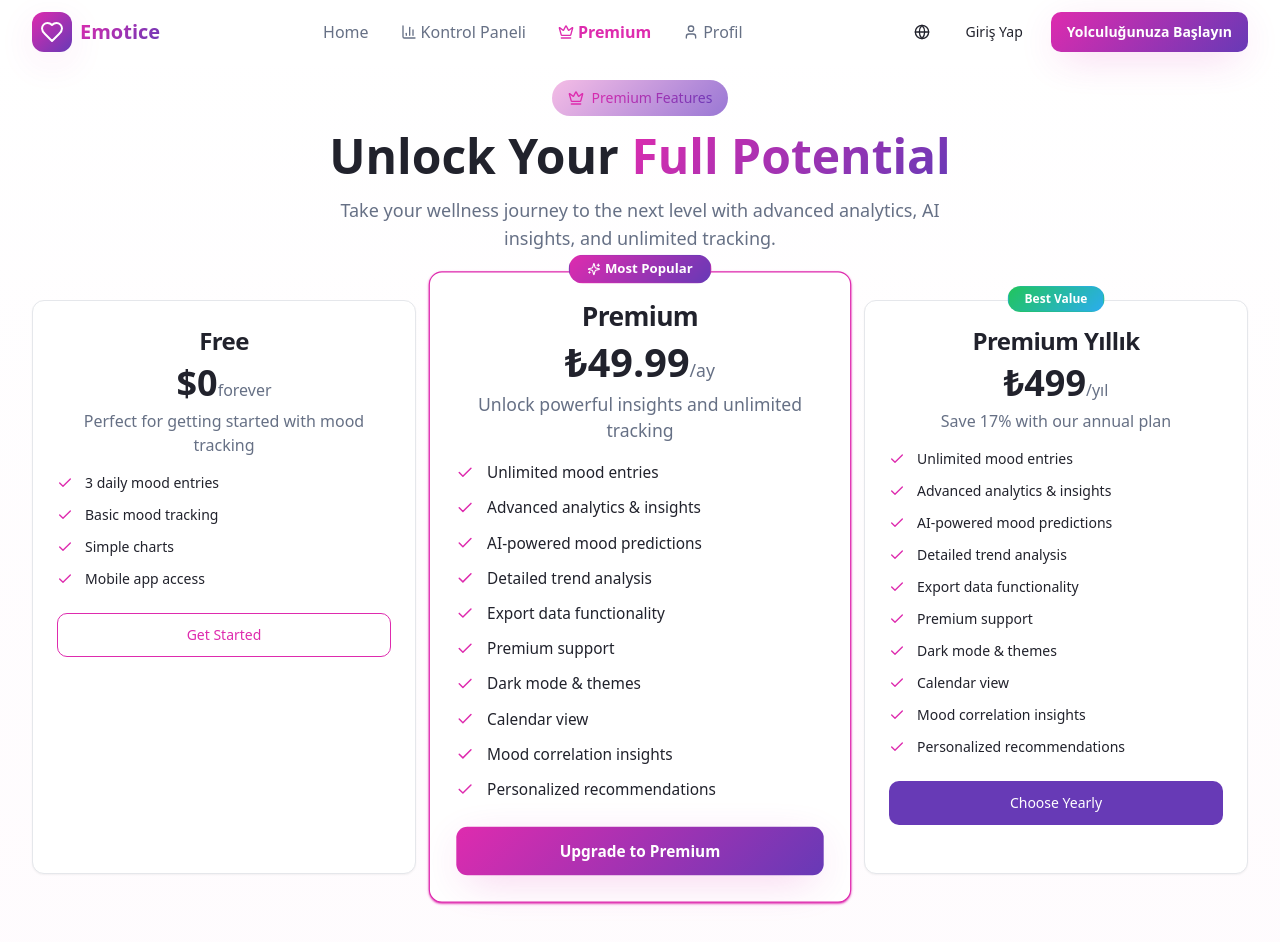
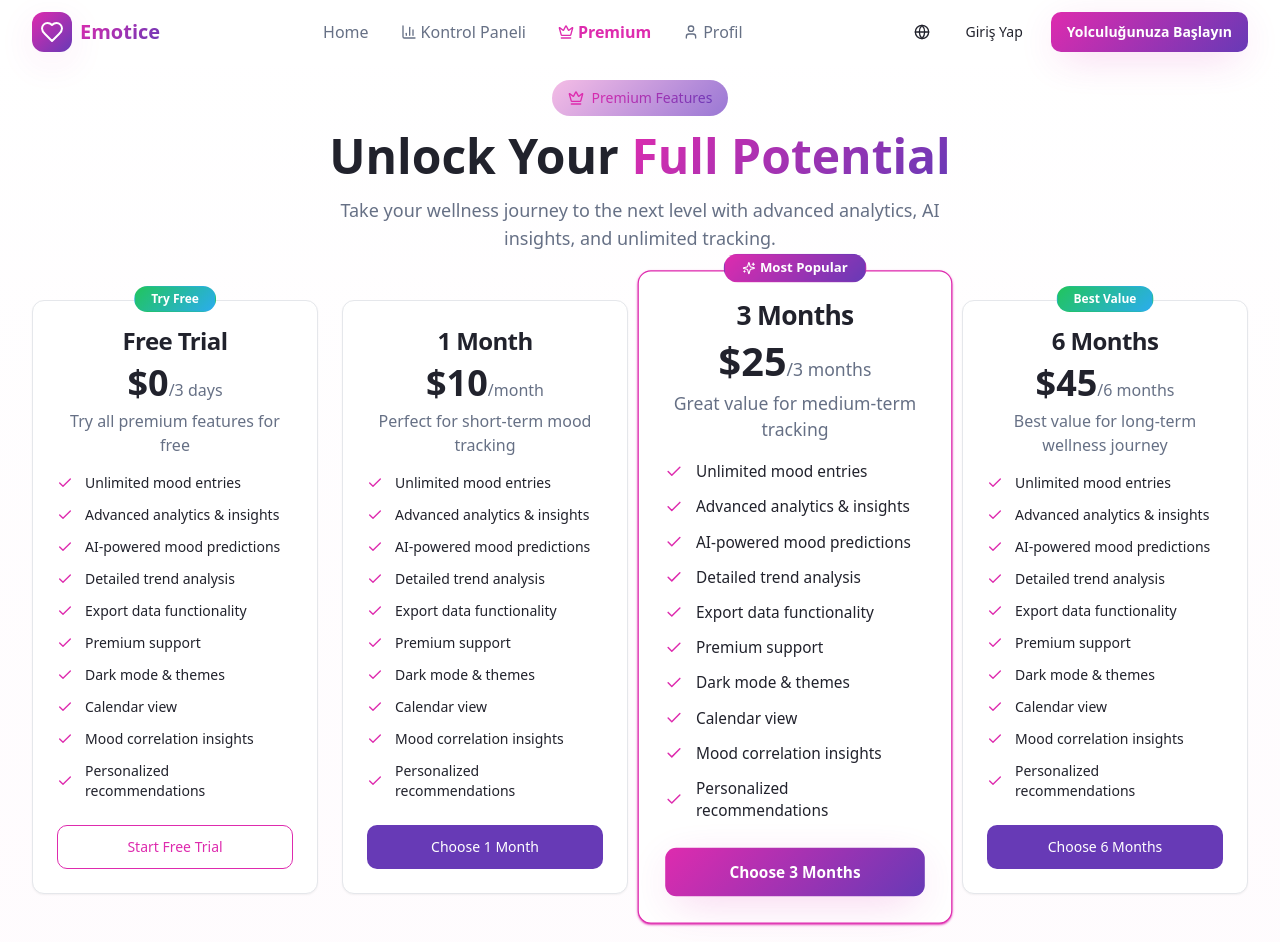
Before and after one commit to nechh42/emotice, a React (Vite) app: page /premium in a window 1280 px wide. Shown: the top 942 px of the page. Built offline with nearby package versions, Linux system fonts and the light colour scheme.

Commit message:
Fix pricing and language

```diff
--- a/src/pages/Premium.tsx
+++ b/src/pages/Premium.tsx
@@ -62,32 +62,44 @@ export const Premium = () => {
 
   const plans = [
     {
-      name: 'Free',
+      name: 'Free Trial',
       price: '$0',
-      period: 'forever',
-      description: 'Perfect for getting started with mood tracking',
-      features: features.free,
-      cta: 'Get Started',
+      period: '/3 days',
+      description: 'Try all premium features for free',
+      features: features.premium,
+      cta: 'Start Free Trial',
       popular: false,
       variant: 'outline' as const,
+      badge: 'Try Free',
     },
     {
-      name: 'Premium',
-      price: '₺49.99',
-      period: '/ay',
-      description: 'Unlock powerful insights and unlimited tracking',
+      name: '1 Month',
+      price: '$10',
+      period: '/month',
+      description: 'Perfect for short-term mood tracking',
       features: features.premium,
-      cta: 'Upgrade to Premium',
+      cta: 'Choose 1 Month',
+      popular: false,
+      variant: 'secondary' as const,
+    },
+    {
+      name: '3 Months',
+      price: '$25',
+      period: '/3 months',
+      description: 'Great value for medium-term tracking',
+      features: features.premium,
+      cta: 'Choose 3 Months',
       popular: true,
       variant: 'hero' as const,
+      badge: 'Popular',
     },
     {
-      name: 'Premium Yıllık',
-      price: '₺499',
-      period: '/yıl',
-      description: 'Save 17% with our annual plan',
+      name: '6 Months',
+      price: '$45',
+      period: '/6 months',
+      description: 'Best value for long-term wellness journey',
       features: features.premium,
-      cta: 'Choose Yearly',
+      cta: 'Choose 6 Months',
       popular: false,
       variant: 'secondary' as const,
       badge: 'Best Value',
@@ -135,7 +147,7 @@ export const Premium = () => {
         </div>
 
         {/* Pricing Cards */}
-        <div className="grid md:grid-cols-3 gap-8 mb-16">
+        <div className="grid md:grid-cols-2 lg:grid-cols-4 gap-6 mb-16">
           {plans.map((plan, index) => (
             <Card
               key={index}
@@ -186,12 +198,14 @@ export const Premium = () => {
                   className="w-full"
                   size="lg"
                   onClick={() => {
-                    if (plan.name === 'Free') {
-                      // Handle free plan selection
+                    if (plan.name === 'Free Trial') {
+                      // Handle free trial selection
                       return;
                     }
-                    const planType = plan.name === 'Premium Yearly' ? 'yearly' : 'monthly';
-                    handleUpgrade(planType);
+                    let planType = 'monthly';
+                    if (plan.name === '3 Months') planType = 'quarterly';
+                    if (plan.name === '6 Months') planType = 'biannual';
+                    handleUpgrade(planType as 'monthly' | 'yearly');
                   }}
                 >
                   {plan.cta}
@@ -299,7 +313,7 @@ export const Premium = () => {
               className="bg-white/20 text-white border-white/30 hover:bg-white/30"
               onClick={() => handleUpgrade('monthly')}
             >
-              Start 7-Day Free Trial
+              Start 3-Day Free Trial
             </Button>
             <Button variant="outline" size="lg" className="border-white text-white hover:bg-white hover:text-primary">
               Compare Plans
```
